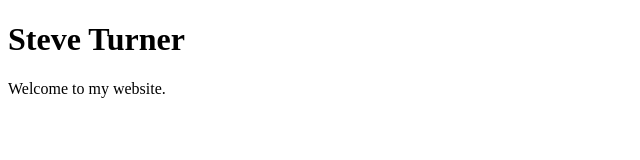
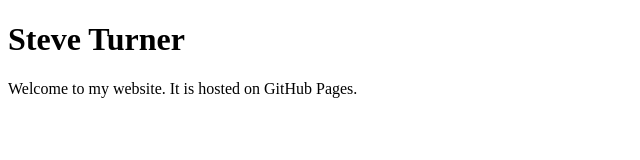
Before and after one commit to turnerse/turnersteve.github.io, a plain HTML site: page index.html in a window 1280 px wide. Shown: the whole page, without its empty margins (0-640 px from the left). Drawn offline with Linux system fonts and the light colour scheme.

Commit message:
small push to github to test website

```diff
--- a/index.html
+++ b/index.html
@@ -5,6 +5,6 @@
   </head>
   <body>
     <h1>Steve Turner</h1>
-    <p>Welcome to my website.</p>
+    <p>Welcome to my website. It is hosted on GitHub Pages.</p>
   </body>
 </html>
```
